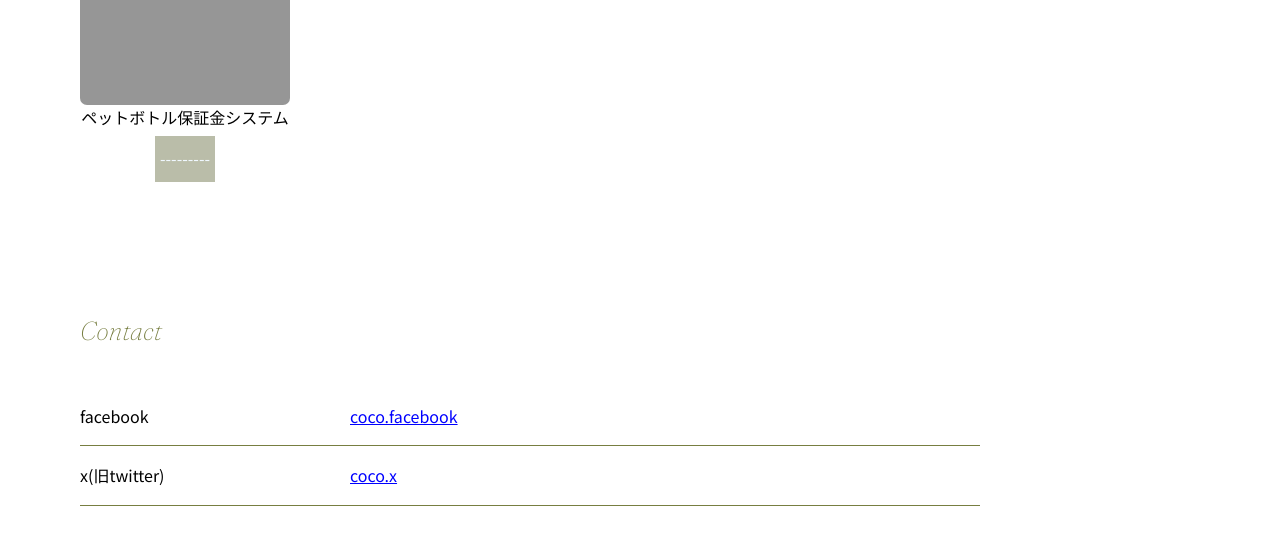
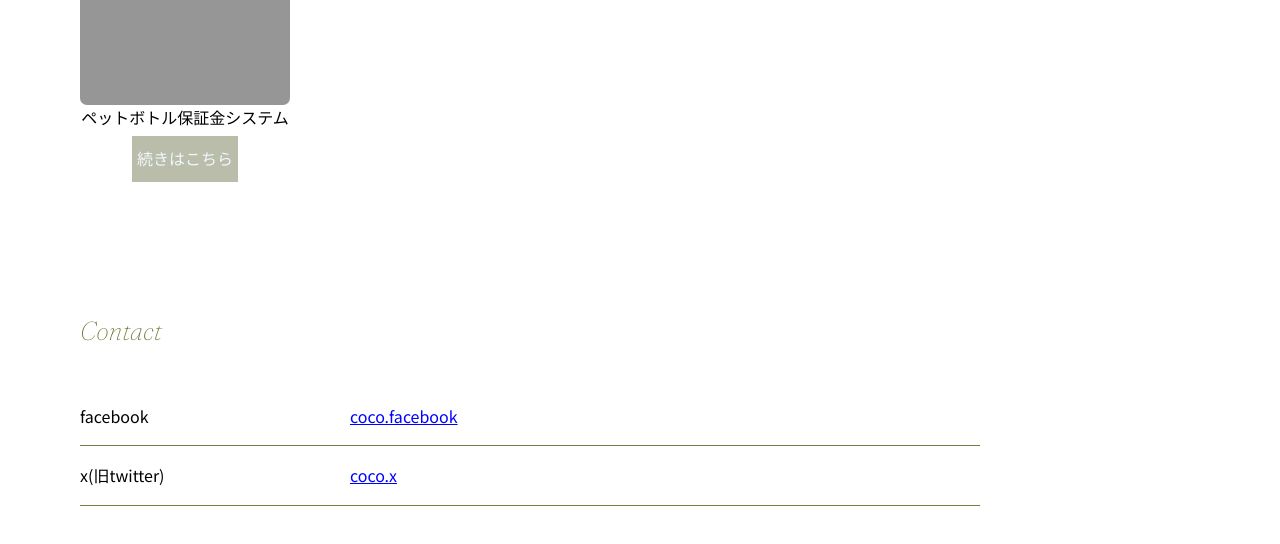
Before and after one commit to cocoberet-lv/coco.riga.lativia.web, a plain HTML site: page index.html in a window 1280 px wide. Shown: the part 1760-2304 px from the top of the page. Drawn offline with Linux system fonts and the light colour scheme; some packages are replaced by stand-ins of ours; a web font is replaced by a local one.

Commit message:
Update index.html

```diff
--- a/index.html
+++ b/index.html
@@ -136,7 +136,7 @@
                     <img src="website.img/gray_background.jpg" alt="">
                     <div class="fraunce"></div>
                     <div class="service_text">ペットボトル保証金システム</div>
-                    <a href="https://cocoberet-lv.github.io/imformation_PETdeposit/" target="_blank">---------</a>
+                    <a href="https://cocoberet-lv.github.io/imformation_PETdeposit/" target="_blank">続きはこちら</a>
                 </div>
 
              </div>
```
